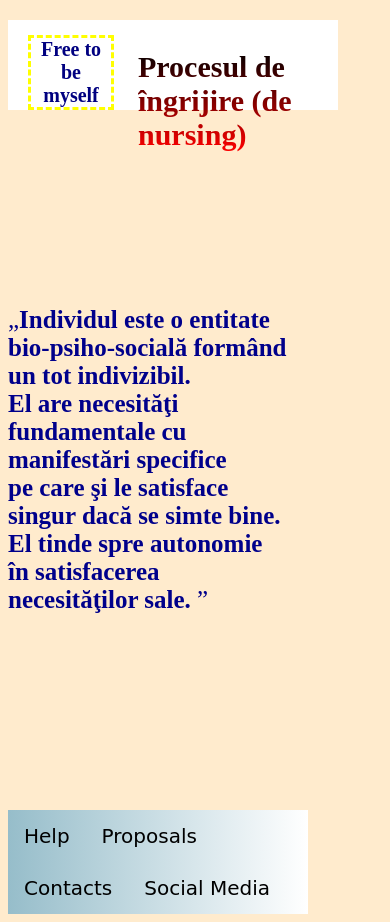
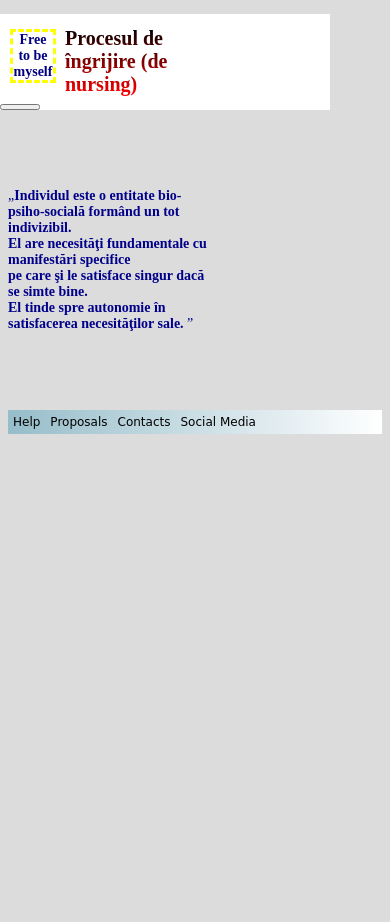
Before and after one commit to CernolevCorina/Proiectarea-Paginilor-WEB, a plain HTML site: page public/index.html in a window 390 px wide. After the commit the page ends 844 px from the top, so only its background shows below. Drawn offline with Linux system fonts and the light colour scheme.

Commit message:
home-responsiv

```diff
--- a/public/style/styles-home.css
+++ b/public/style/styles-home.css
@@ -2,13 +2,6 @@ body{
   background-image: url(../imagini/asistenta.jpg);
   background-repeat: no-repeat;
   background-size: cover;
-}
-
-@media (max-width: 450px){
-  body{
-    background-color: blanchedalmond;
-    background-image: none;
-  }
 }
 
 header{
@@ -31,13 +24,6 @@ header{
   animation-iteration-count: infinite;
 }
 
-@media (max-width: 450px){
-  .logo{
-    width: 80px;
-    font-size: 20px;
-  }
-}
-
 @keyframes Bord{
   0% {border-color:rebeccapurple;}
   25% {border-color: salmon;}
@@ -58,25 +44,8 @@ h1{
   font-size: 70px;
 }
 
-@media (max-width: 450px){
-  h1{
-    width: 200px;
-    font-size: 30px;
-    position: relative;
-    bottom: 65px;
-    left: 130px;
-  }
-}
-
 button#button-icon{
   display: none;
-}
-
-@media (max-width: 450px){
-i{
-  display: block;
-  width: 40px;
-}
 }
 
 .header-top{
@@ -126,21 +95,10 @@ i{
   position: relative;
 }
 
-@media (max-width: 450px){
-  #mobile-menu{
-    display: none;
-  }
-}
-
 .main-menu{
   background-color: white;
 }
 
-@media (max-width: 450px){
-  header{
-    width: 330px;
-  }
-}
 
 div.content-1{
   display: flex;
@@ -152,20 +110,8 @@ div.content-1{
   align-items: center;
 }
 
-@media (max-width: 450px){
-  div.content-1{
-    width: 280px;
-  }
-}
-
 footer{
   background: linear-gradient(to right, rgb(150, 189, 202), rgb(255, 255, 255));
-}
-
-@media (max-width: 450px){
-  footer{
-    width: 300px;
-  }
 }
 
 .menu-f{
@@ -183,7 +129,8 @@ footer{
 .menu-f li a {
   display: block;
   color: rgb(0, 0, 0);
-  font-family: cursive; font-size: 20px;
+  font-family: cursive;
+  font-size: 20px;
   text-align: center;
   padding: 14px 16px;
   text-decoration: none;
@@ -192,3 +139,48 @@ footer{
 .menu-f li a:hover {
 background-color: white;
 }
+
+@media (max-width: 450px){
+  .logo{
+    width: 40px;
+    font-size: 14px;
+    margin-left: -10px;
+  }
+  header{
+    margin-left: -8px;
+  }
+  body{
+    background-color: gainsboro;
+    background-image: none;
+  }
+  h1{
+    width: 130px;
+    font-size: 20px;
+    position: relative;
+    bottom: 55px;
+    left: 65px;
+  }
+  button#button-icon{
+    display: block;
+    width: 40px;
+  }
+  #mobile-menu{
+    display: none;
+  }
+  header{
+    width: 330px;
+  }
+  div.content-1{
+    width: 200px;
+    font-size: 14px;
+    height: 300px;
+  }
+  .menu-f li a {
+    font-size: 12px;
+    padding: 5px;
+  }
+  .menu li a {
+    font-size: 14px;
+    padding: 4px;
+  }
+}
```
